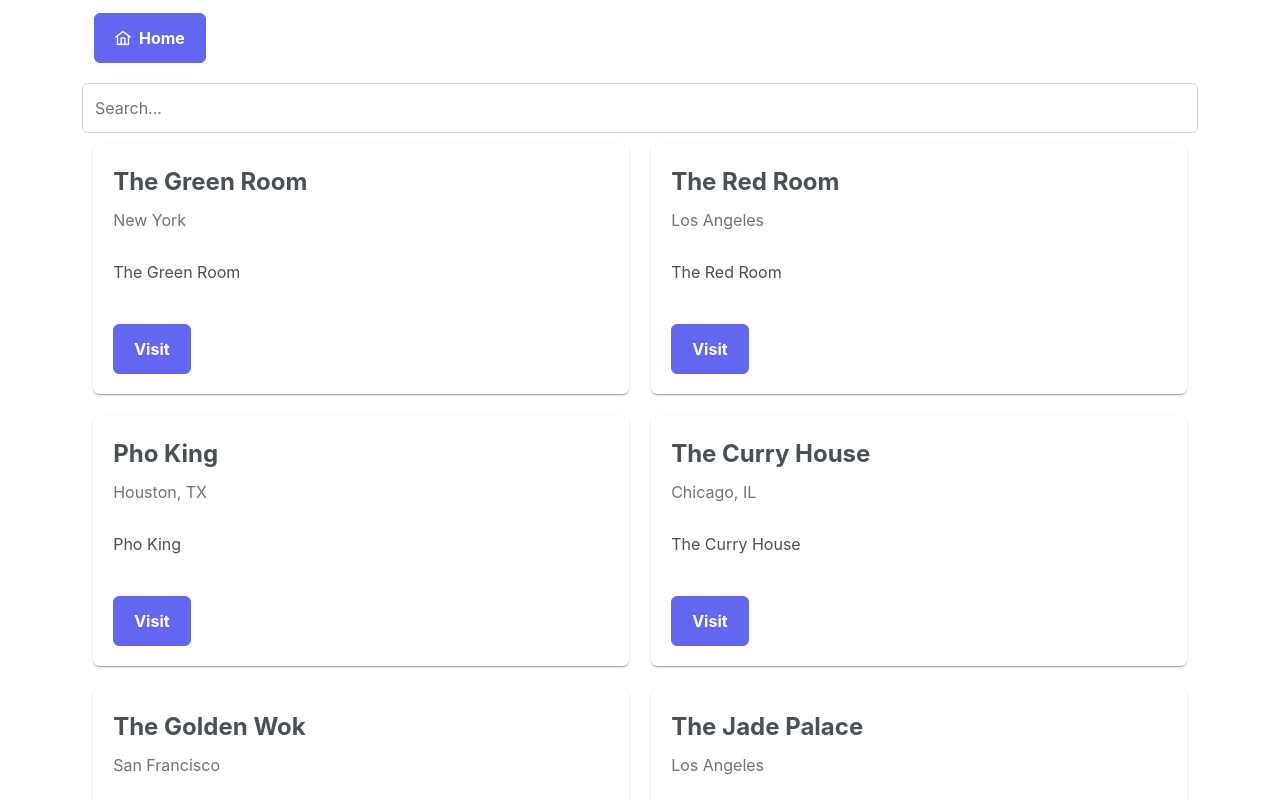
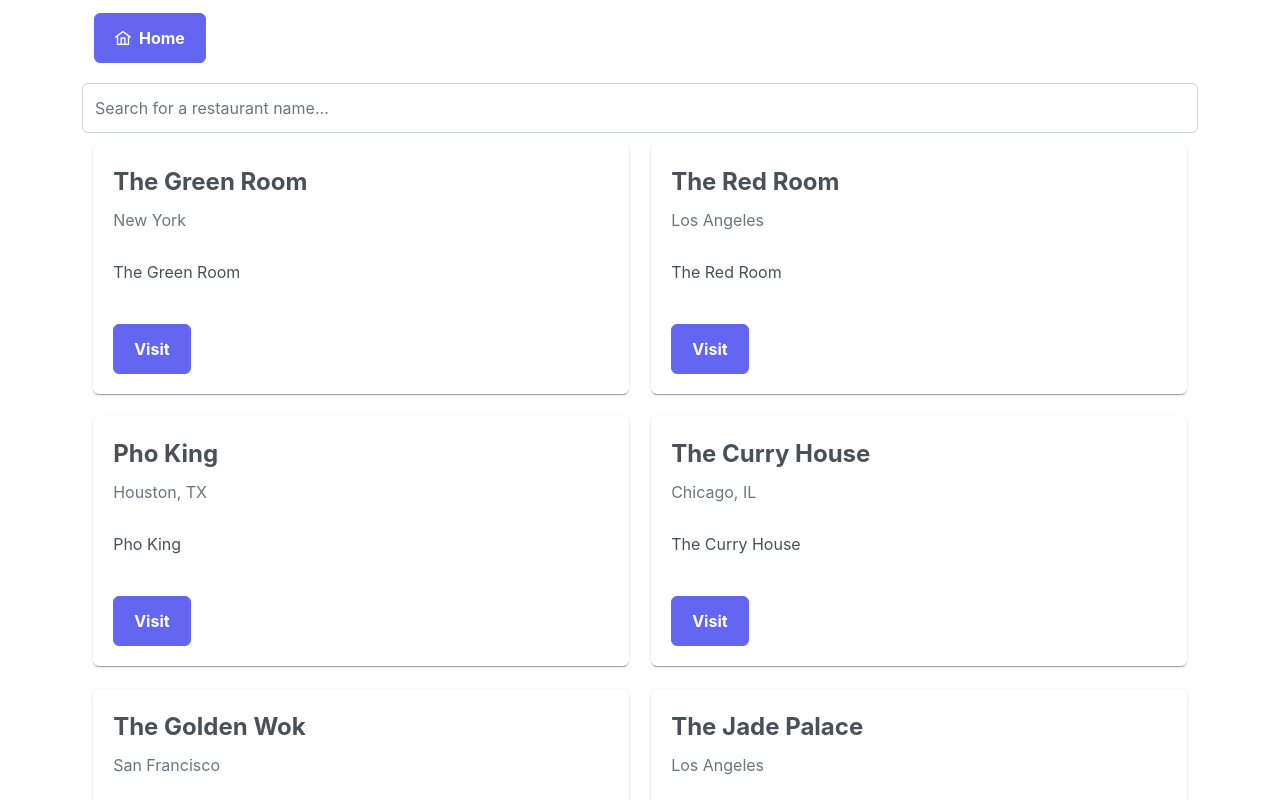
Before and after one commit to axelhertzberg/webint-cooking, a React (Create React App) app in the folder cooking-gurus/: page / in a window 1280 px wide. Shown: the top 800 px of the page. Built offline with nearby package versions, Linux system fonts and the light colour scheme.

Commit message:
Fix merge

```diff
--- a/cooking-gurus/src/pages/RestaurantsPage.js
+++ b/cooking-gurus/src/pages/RestaurantsPage.js
@@ -21,7 +21,7 @@ export default function RestaurantsPage() {
             <Row>
             <InputText
                 type="text"
-                placeholder="Search..."
+                placeholder="Search for a restaurant name..."
                 value={searchValue}
                 onChange={handleSearch}
             />
```
